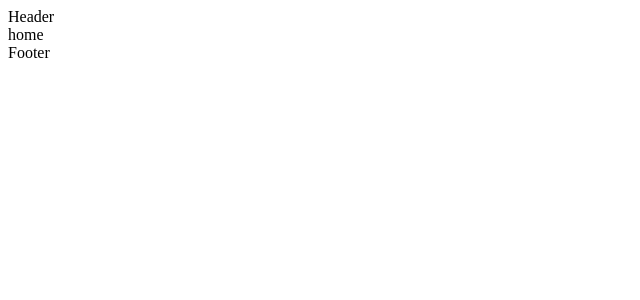
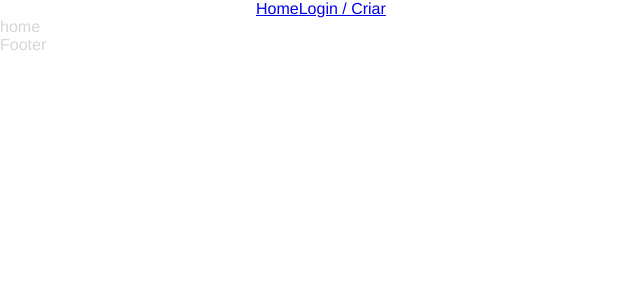
Before and after one commit to marianaoliveira1/Dogs, a React (Create React App) app: page / in a window 1280 px wide. Shown: the top 300 px of the page, without its empty margins (0-640 px from the left). Built offline with nearby package versions, Linux system fonts and the light colour scheme.

Commit message:
estilos globais

```diff
--- a/src/App.js
+++ b/src/App.js
@@ -1,4 +1,6 @@
 import { BrowserRouter, Routes, Route } from 'react-router-dom'
+
+import './styles/global.css'
 
 import Footer from "./Components/Footer";
 import Header from "./Components/Header";
--- a/src/Components/Header.js
+++ b/src/Components/Header.js
@@ -1,10 +1,14 @@
 import React from 'react'
+import { Link } from 'react-router-dom'
 import styles from '../styles/Header.module.css'
 
 export default function Header() {
   return (
     <div className={styles.header}>
-        Header
+        <nav className='container'>
+            <Link to="/">Home</Link>
+            <Link to="/login">Login / Criar</Link>
+        </nav>
     </div>
   )
 }
--- /dev/null
+++ b/src/styles/global.css
@@ -0,0 +1,44 @@
+* {
+    box-sizing: border-box;
+}
+
+body {
+    margin: 0px;
+    color: #3333;
+    --type-first: Helvetica, Arial, sans-serif;
+    --type-second: 'Spectral', Georgia;
+    font-family: var(--type-first);
+}
+
+h1,
+h2,
+h3,
+h4,
+p {
+    margin: 0px;
+}
+
+ul,
+li {
+    list-style: none;
+    padding: 0px;
+    margin: 0px;
+}
+
+img {
+    display: block;
+    max-width: 100%;
+}
+
+button, input {
+    display: block;
+    font-size: 1rem;
+    font-family: var(--type-second);
+    color: #3333;
+}
+
+.container {
+    max-width: 50rem;
+    padding: 0 1rem;
+    margin: 0 auto;
+}
```
